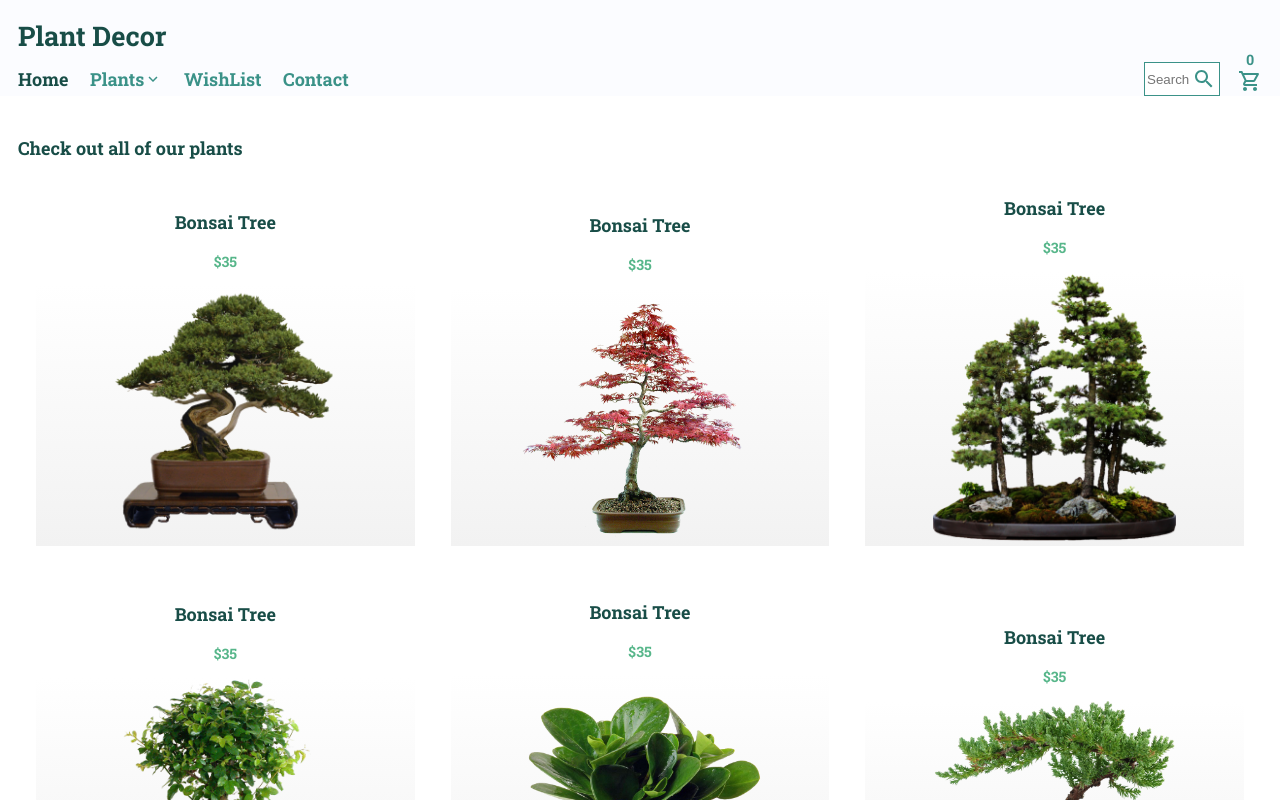
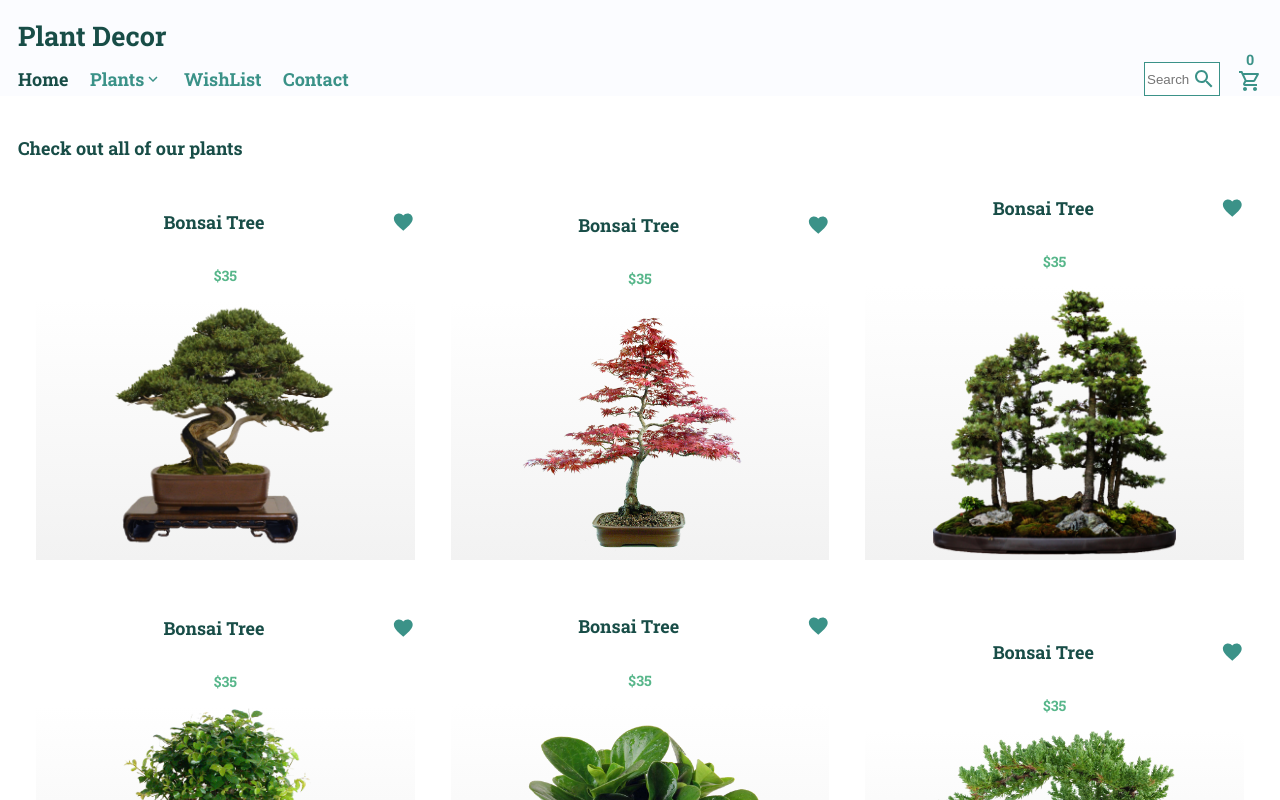
Before and after one commit to khuynh0101/online-store, a React (Create React App) app: page /plants/all in a window 1280 px wide. Shown: the top 800 px of the page. Built offline with nearby package versions, Linux system fonts and the light colour scheme.

Commit message:
created useWishListState hook

```diff
--- a/src/components/Contact/Contact.js
+++ b/src/components/Contact/Contact.js
@@ -1,4 +1,31 @@
 import React from 'react';
 export const Contact = () => {
-  return <div>Contact</div>;
+  return (
+    <>
+      <div>
+        <a href='#'>
+          <svg
+            xmlns='http://www.w3.org/2000/svg'
+            height='24'
+            width='24'
+            viewBox='0 0 24 24'
+          >
+            <path d='M0 0h24v24H0z' fill='none' />
+            <path d='M19 6.41L17.59 5 12 10.59 6.41 5 5 6.41 10.59 12 5 17.59 6.41 19 12 13.41 17.59 19 19 17.59 13.41 12z' />
+          </svg>
+        </a>
+        <a href='#'>
+          <svg
+            height='24'
+            width='24'
+            xmlns='http://www.w3.org/2000/svg'
+            viewBox='0 0 24 24'
+          >
+            <path d='M0 0h24v24H0z' fill='none'></path>
+            <path d='M19 13h-6v6h-2v-6H5v-2h6V5h2v6h6v2z'></path>
+          </svg>
+        </a>
+      </div>
+    </>
+  );
 };
--- a/src/components/Products/Products.js
+++ b/src/components/Products/Products.js
@@ -3,10 +3,19 @@ import styles from './products.module.css';
 import globalStyles from '../../app.module.css';
 import { useProductsState } from '../Providers/ProductsState';
 import { useCartState } from '../Providers/CartState';
+import { useWishList } from '../hooks/useWishListState';
 
 export const Products = ({ heading, products }) => {
   const [productItems, setProductItems] = useProductsState();
   const [cartItems, setCartItems] = useCartState();
+
+  const { getWishList, addWishListItem, removeWishListItem } = useWishList();
+  const wishListItems = getWishList();
+
+  const handleWishlistClick = (id) => {
+    if (getWishList().indexOf(id) > -1) removeWishListItem(id);
+    else addWishListItem(id);
+  };
 
   const handleMouseEnter = (id) => {
     //const { product, productList } = getProduct(id);
@@ -57,14 +66,32 @@ export const Products = ({ heading, products }) => {
       </p>
       <div className={styles.productsContentGrid}>
         {products.map((product, index) => {
+          const wishListSelectedClassName =
+            wishListItems.indexOf(product.id) > -1 ? styles.selected : null;
           return (
             <div key={index} className={styles.productFlex}>
-              <div>
-                <p className={globalStyles.textMedium}>{product.name}</p>
-                <p className={`${globalStyles.textSmall} ${styles.price}`}>
-                  ${product.price}
+              <div className={styles.wishlist}>
+                <p
+                  className={`${globalStyles.textMedium} ${styles.productName}`}
+                >
+                  {product.name}
                 </p>
+                <svg
+                  onClick={() => handleWishlistClick(product.id)}
+                  className={styles.svgImg}
+                  xmlns='http://www.w3.org/2000/svg'
+                  viewBox='0 0 24 24'
+                >
+                  <path d='M0 0h24v24H0z' fill='none' />
+                  <path
+                    className={`${styles.svgAction} ${wishListSelectedClassName}`}
+                    d='M12 21.35l-1.45-1.32C5.4 15.36 2 12.28 2 8.5 2 5.42 4.42 3 7.5 3c1.74 0 3.41.81 4.5 2.09C13.09 3.81 14.76 3 16.5 3 19.58 3 22 5.42 22 8.5c0 3.78-3.4 6.86-8.55 11.54L12 21.35z'
+                  />
+                </svg>
               </div>
+              <p className={`${globalStyles.textSmall} ${styles.price}`}>
+                ${product.price}
+              </p>
               <div
                 className={styles.productBackgroundGradient}
                 onMouseEnter={() => handleMouseEnter(product.id)}
--- a/src/components/Products/products.module.css
+++ b/src/components/Products/products.module.css
@@ -17,7 +17,7 @@
 .productFlex {
   display: flex;
   flex-direction: column;
-  align-items: center;
+  align-items: stretch;
 }
 .productBackgroundGradient {
   background: linear-gradient(#fff, #f2f2f2);
@@ -43,7 +43,25 @@
   animation: fade 0.3s;
   box-shadow: 0px 0px 2px #96bb7c;
 }
-
+.productName {
+  width: 100%;
+}
+.wishlist {
+  display: flex;
+  justify-content: space-between;
+  align-items: center;
+}
+.svgImg {
+  height: 20px;
+  width: 20px;
+  cursor: pointer;
+}
+.svgAction {
+  fill: #3b9288;
+}
+.selected {
+  fill: rgb(167, 20, 20);
+}
 @keyframes fade {
   0% {
     opacity: 0;
@@ -59,6 +77,10 @@
   }
   .productsContentGrid {
     grid-template-columns: 1fr 1fr;
+  }
+  .svgImg {
+    height: 24px;
+    width: 24px;
   }
 }
 @media (min-width: 1024px) {
--- a/src/components/ShoppingCart/ShoppingCart.js
+++ b/src/components/ShoppingCart/ShoppingCart.js
@@ -108,7 +108,7 @@ export const ShoppingCart = () => {
                       <div
                         className={`${globalStyles.textMedium} ${styles.counter}`}
                       >
-                        {cartItem.numItem}
+                        <span>{cartItem.numItem}</span>
                       </div>
                       <a
                         className={globalStyles.link}
--- a/src/components/ShoppingCart/shoppingCart.module.css
+++ b/src/components/ShoppingCart/shoppingCart.module.css
@@ -16,6 +16,9 @@
   padding-right: 1rem; /*fixed this*/
   padding-top: 1rem;
   padding-bottom: 1rem;
+}
+.shoppingBag > li {
+  line-height: 0;
 }
 .shoppingBag:not(:last-child) {
   border-bottom: 0.5px solid #3b9288;
@@ -40,6 +43,7 @@
 .itemCounterFlex {
   display: flex;
   justify-content: center;
+  align-items: center;
 }
 .textLarge {
   font-size: 1.5rem;
--- /dev/null
+++ b/src/components/hooks/useWishListState.js
@@ -0,0 +1,22 @@
+import React, { useState, useEffect } from 'react';
+
+export const useWishList = () => {
+  const [wishList, setWishList] = useState([]);
+
+  const getWishList = () => {
+    return [...wishList];
+  };
+  const addWishListItem = (id) => {
+    const wishList = getWishList();
+    wishList.push(id);
+    setWishList(wishList);
+  };
+  const removeWishListItem = (id) => {
+    const wishList = getWishList();
+    const index = wishList.indexOf(id);
+    if (index > -1) wishList.splice(index, 1);
+    setWishList(wishList);
+  };
+
+  return { getWishList, addWishListItem, removeWishListItem };
+};
--- a/src/index.css
+++ b/src/index.css
@@ -3,6 +3,8 @@
   box-sizing: border-box;
 }
 html {
+  margin: 0;
+  padding: 0;
   font-size: 14px;
   font-family: Roboto Slab;
 }
```
